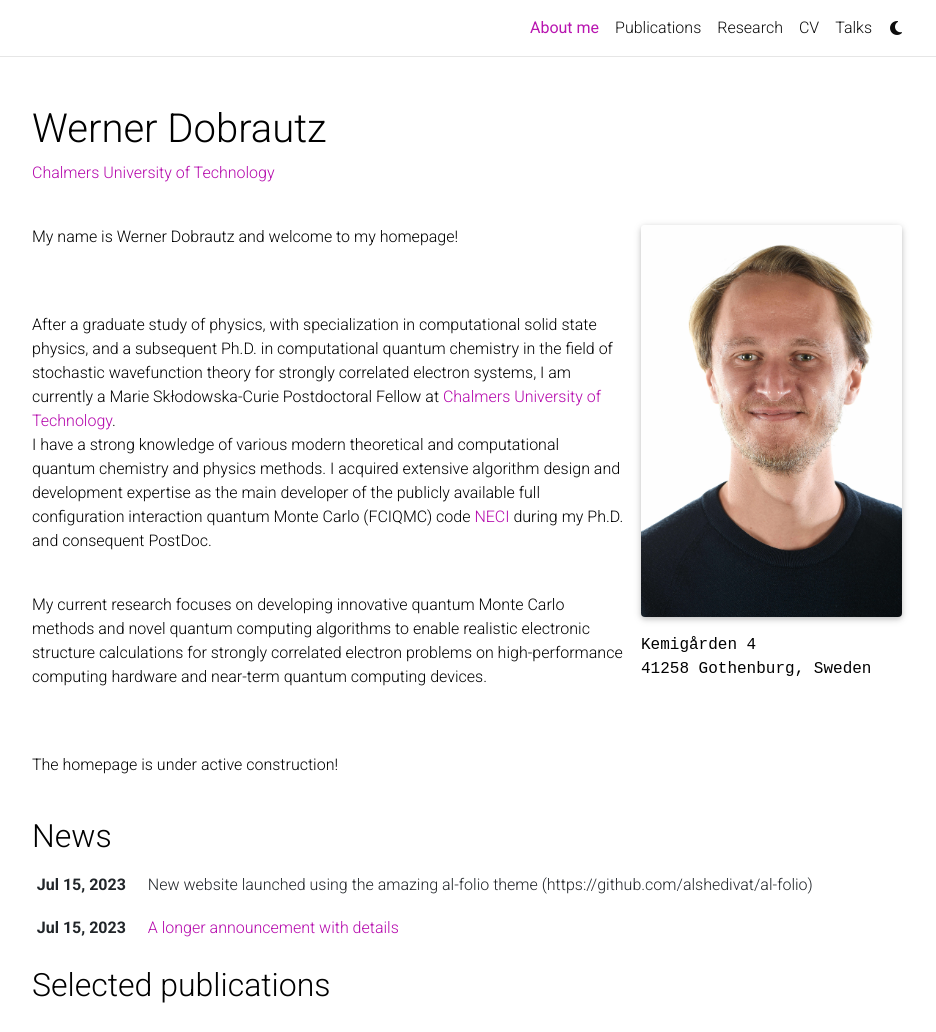
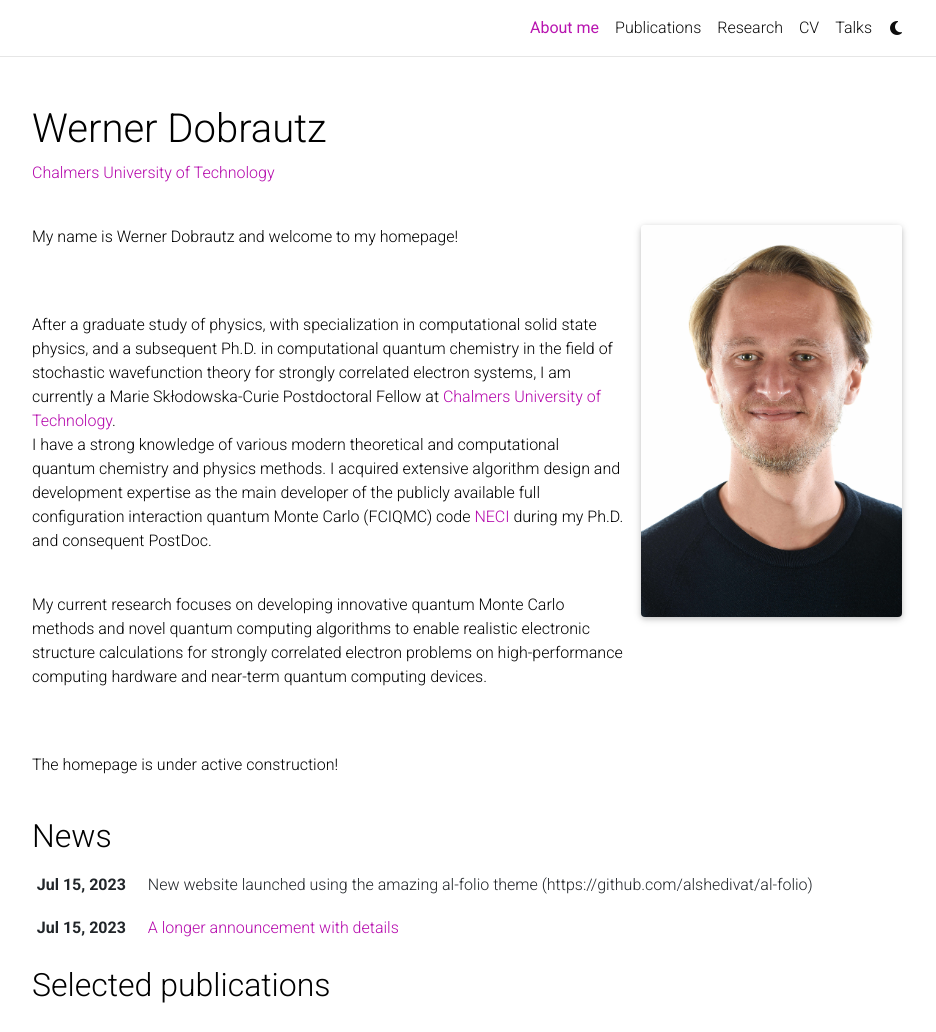
Before and after one commit to dobrautz/dobrautz.github.io, a Jekyll site: the page built from _pages/about.md, in a window 1280 px wide and 1273 px high, cut to the strip 0-1032 px from the top of the window. Shown: the whole strip, without its empty margins (173-1109 px from the left). Built offline with Jekyll 4.4.1, drawn with Linux system fonts in a browser that asks for light colours; full-size pictures stand in for the smaller copies a plugin makes; comment, search, counter and statistics services are not loaded; a style sheet for code colours, icons or effects is not loaded.

Commit message:
Update about.md

```diff
--- a/_pages/about.md
+++ b/_pages/about.md
@@ -8,9 +8,7 @@ profile:
   align: right
   image: WDobrautz-4-comp.jpg
   image_circular: false # crops the image to make it circular
-  address: >
-    <p>Kemigården 4</p>
-    <p>41258 Gothenburg, Sweden</p>
+  address:
 
 news: true  # includes a list of news items
 latest_posts: false  # includes a list of the newest posts
```
